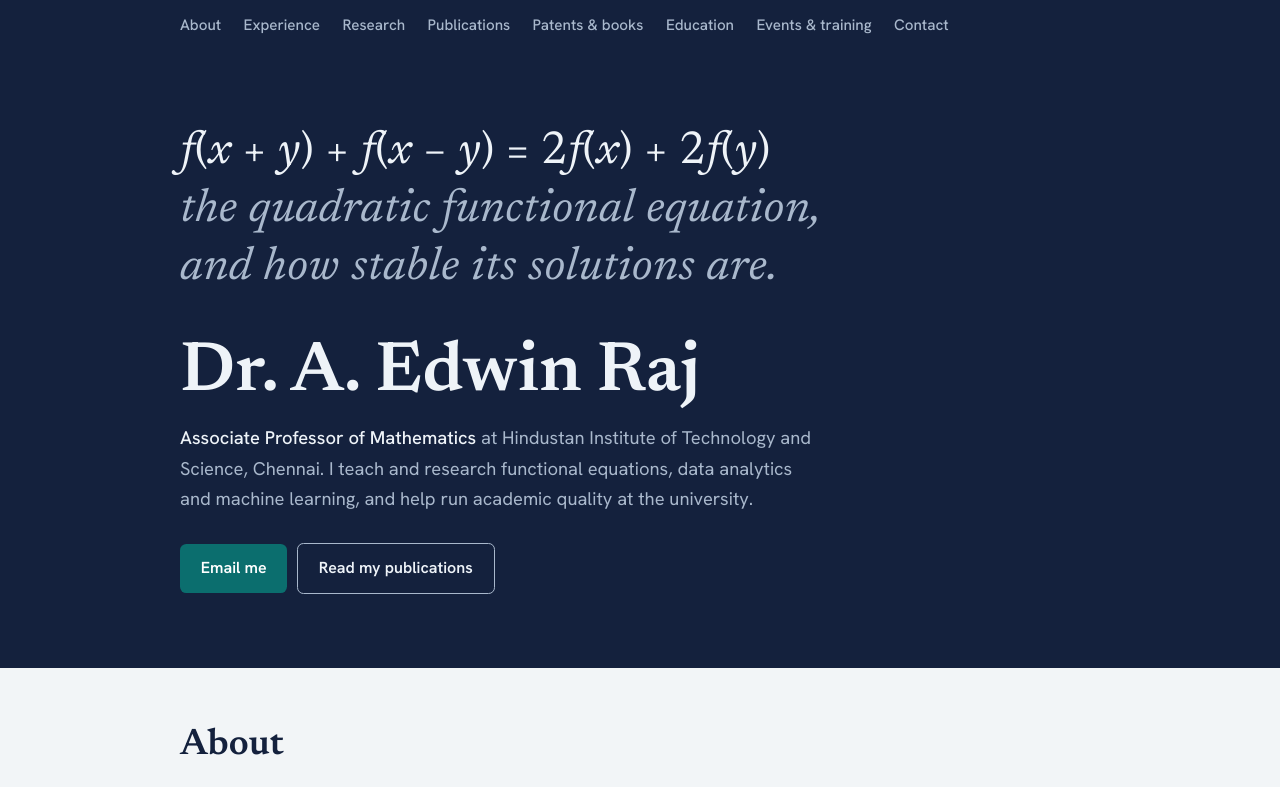
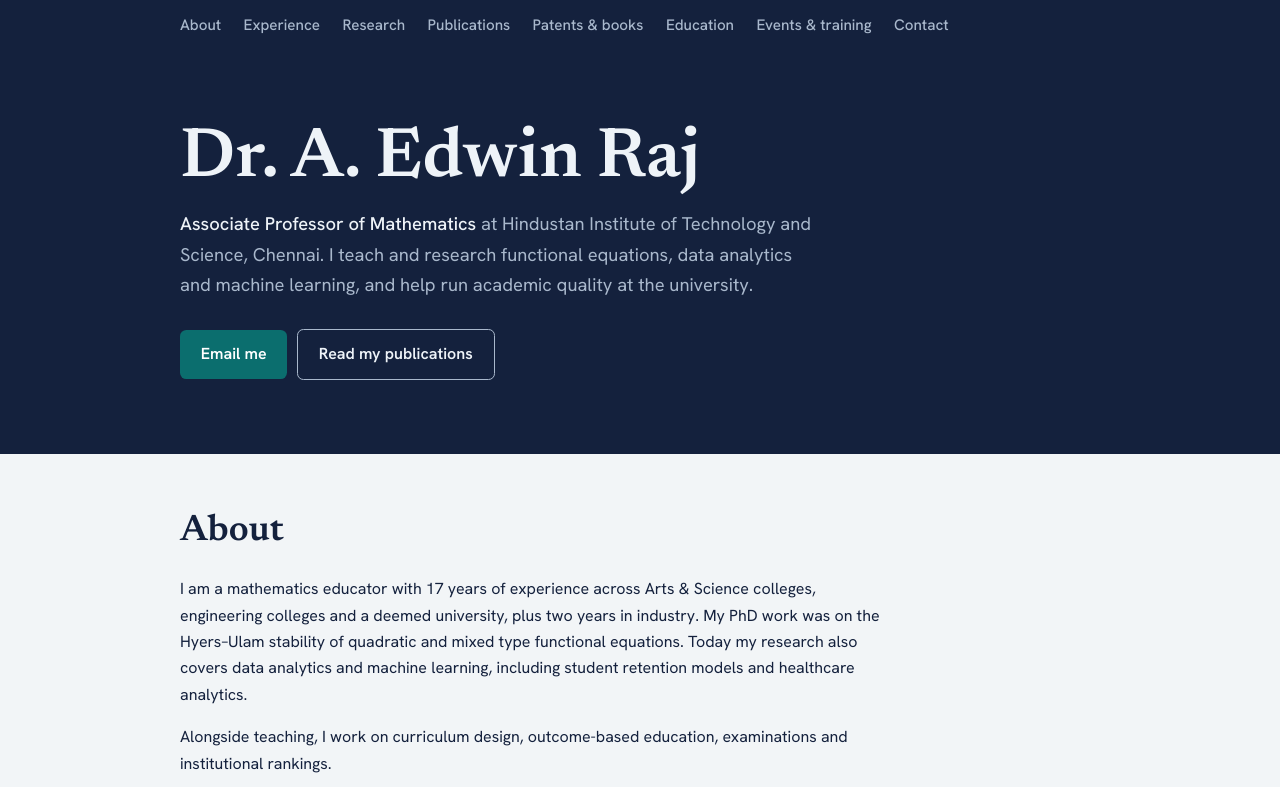
Before and after one commit to ewinraj/Edwinraj, a plain HTML site: page index.html in a window 1280 px wide. Shown: the top 787 px of the page. Drawn offline with Linux system fonts and the light colour scheme.

Commit message:
Update index.html

```diff
--- a/index.html
+++ b/index.html
@@ -3,7 +3,7 @@
 <head>
 <meta charset="utf-8">
 <meta name="viewport" content="width=device-width, initial-scale=1, viewport-fit=cover">
-<title>Dr. A. EDWIN Raj – Mathematics, Data Analytics &amp; Machine Learning</title>
+<title>Dr. A. Edwin Raj – Mathematics, Data Analytics &amp; Machine Learning</title>
 <link rel="preconnect" href="https://fonts.googleapis.com">
 <link href="https://fonts.googleapis.com/css2?family=Newsreader:ital,opsz,wght@0,6..72,400;0,6..72,600;1,6..72,400&family=Hanken+Grotesk:wght@400;500;600&display=swap" rel="stylesheet">
 <style>
@@ -71,9 +71,6 @@ footer small{display:block;margin-top:2rem}
 </div></nav>
 
 <header><div class="wrap">
-<p class="eq" aria-label="f of x plus y plus f of x minus y equals 2 f of x plus 2 f of y">
-<b><i>f</i>(<i>x</i> + <i>y</i>) + <i>f</i>(<i>x</i> − <i>y</i>) = 2<i>f</i>(<i>x</i>) + 2<i>f</i>(<i>y</i>)</b><br>the quadratic functional equation, and how stable its solutions are.
-</p>
 <h1>Dr. A. Edwin Raj</h1>
 <p class="role"><strong>Associate Professor of Mathematics</strong> at Hindustan Institute of Technology and Science, Chennai. I teach and research functional equations, data analytics and machine learning, and help run academic quality at the university.</p>
 <a class="btn" href="mailto:ewin.raj@gmail.com">Email me</a><a class="btn alt" href="#publications">Read my publications</a>
```
